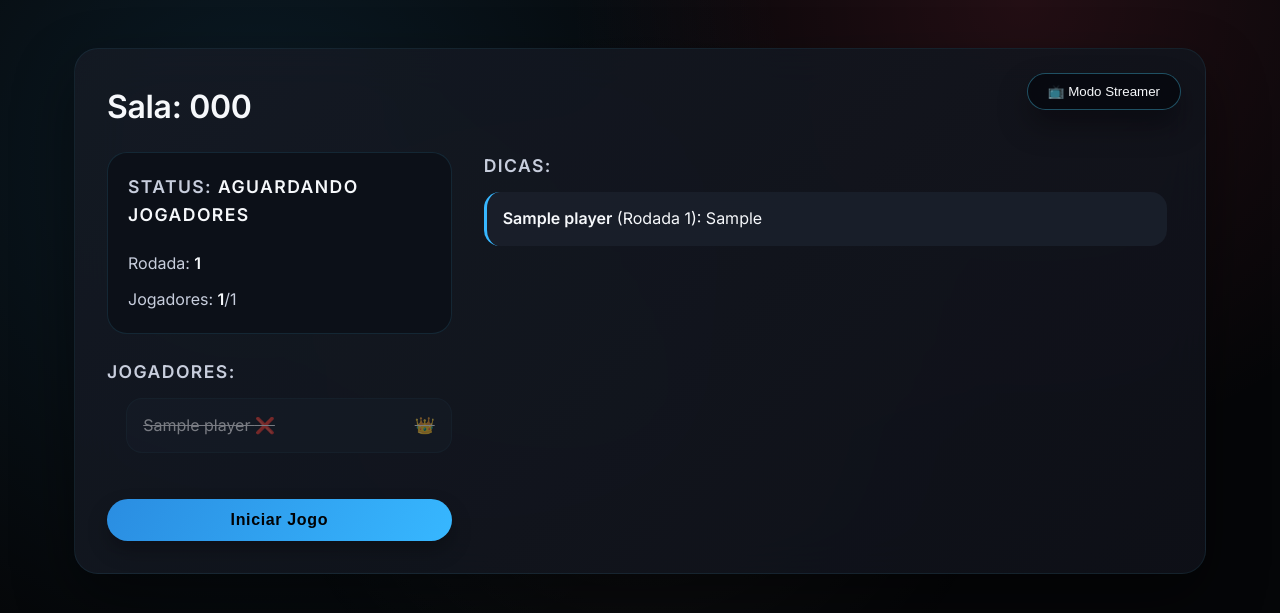
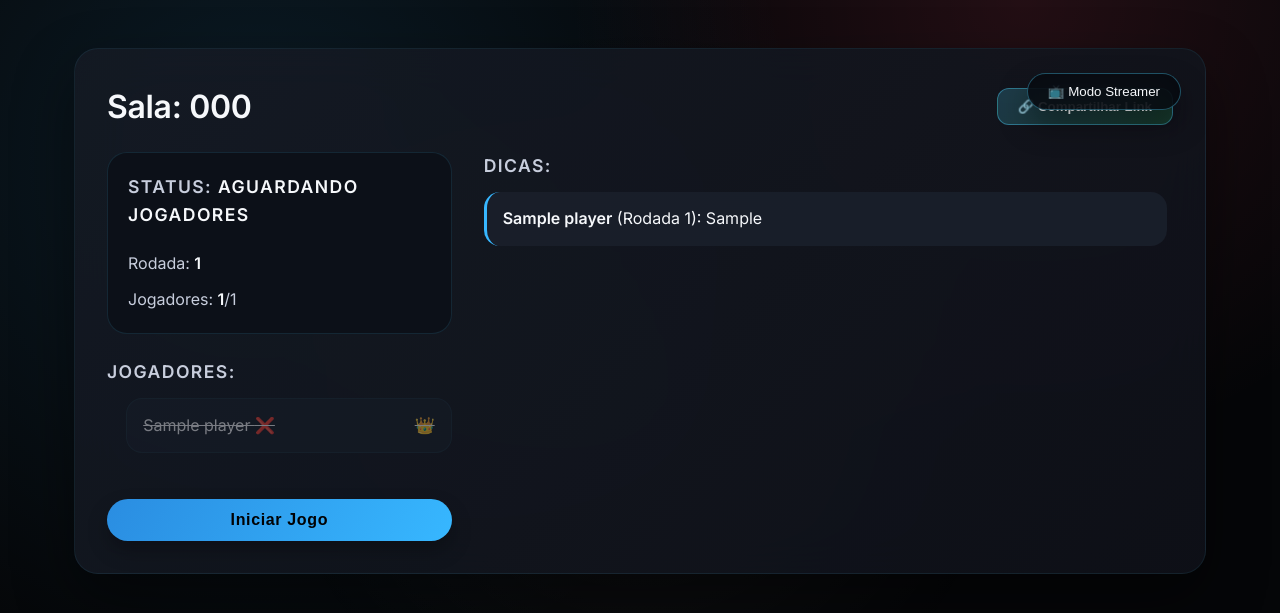
Before and after one commit to kstielfps/VATImposter, a Django app: template templates/game/room.html in a window 1280 px wide. Shown: the top 613 px of the page. Run offline with Django 4.2, Linux system fonts and the light colour scheme; the template is opened without the code that fills it: values that come from a table or form of the project are taken from there, others are empty; tables that the repository leaves empty hold one stand-in row (values such as "Sample post").

Commit message:
Add share link feature for easy room invites
- Add 'Share Link' button in room header (visible to all players)
- Button copies shareable URL to clipboard with room code pre-filled
- Join page now auto-fills room code from URL parameter (?code=ABC123)
- Auto-focuses name field when code is pre-filled
- Visual feedback (checkmark + color change) when link is copied
- Fallback for older browsers without clipboard API

```diff
--- a/templates/game/room.html
+++ b/templates/game/room.html
@@ -154,12 +154,60 @@
     .player-item > span:first-child {
         flex: 1;
     }
+
+    .room-header {
+        display: flex;
+        align-items: center;
+        justify-content: space-between;
+        gap: 16px;
+        flex-wrap: wrap;
+        margin-bottom: 20px;
+    }
+
+    .room-header h1 {
+        margin: 0;
+        flex: 1;
+        min-width: 200px;
+    }
+
+    .share-link-btn {
+        background: linear-gradient(135deg, rgba(77, 212, 255, 0.2), rgba(45, 211, 111, 0.2));
+        border: 1px solid rgba(77, 212, 255, 0.4);
+        color: var(--text-100);
+        padding: 10px 20px;
+        border-radius: 12px;
+        cursor: pointer;
+        font-weight: 600;
+        transition: all 0.2s ease;
+        display: flex;
+        align-items: center;
+        gap: 8px;
+        white-space: nowrap;
+    }
+
+    .share-link-btn:hover {
+        background: linear-gradient(135deg, rgba(77, 212, 255, 0.3), rgba(45, 211, 111, 0.3));
+        border-color: rgba(77, 212, 255, 0.6);
+        transform: translateY(-2px);
+    }
+
+    .share-link-btn.copied {
+        background: linear-gradient(135deg, rgba(45, 211, 111, 0.3), rgba(45, 211, 111, 0.2));
+        border-color: rgba(45, 211, 111, 0.6);
+    }
 </style>
 {% endblock %}
 
 {% block content %}
 <div class="card">
-    <h1>Sala: {{ game.code }}{% if is_spectator %}<span class="spectator-badge">👁️ ESPECTADOR</span>{% endif %}</h1>
+    <div class="room-header">
+        <h1>Sala: {{ game.code }}{% if is_spectator %}<span class="spectator-badge">👁️ ESPECTADOR</span>{% endif %}</h1>
+        {% if not is_spectator %}
+        <button id="share-link-btn" class="share-link-btn" title="Copiar link para compartilhar">
+            🔗 Compartilhar Link
+        </button>
+        {% endif %}
+    </div>
 
     {% if not player and not is_spectator %}
     <div class="error">
@@ -823,5 +871,47 @@
         }
     });
 }
+
+// Share Link button
+const shareLinkBtn = document.getElementById('share-link-btn');
+if (shareLinkBtn) {
+    shareLinkBtn.addEventListener('click', async () => {
+        const shareUrl = `${window.location.origin}/join/?code=${gameCode}`;
+
+        try {
+            if (navigator.clipboard && navigator.clipboard.writeText) {
+                await navigator.clipboard.writeText(shareUrl);
+                shareLinkBtn.textContent = '✅ Link Copiado!';
+                shareLinkBtn.classList.add('copied');
+
+                setTimeout(() => {
+                    shareLinkBtn.textContent = '🔗 Compartilhar Link';
+                    shareLinkBtn.classList.remove('copied');
+                }, 2000);
+            } else {
+                // Fallback for older browsers
+                const textArea = document.createElement('textarea');
+                textArea.value = shareUrl;
+                textArea.style.position = 'fixed';
+                textArea.style.left = '-999999px';
+                document.body.appendChild(textArea);
+                textArea.select();
+                document.execCommand('copy');
+                document.body.removeChild(textArea);
+
+                shareLinkBtn.textContent = '✅ Link Copiado!';
+                shareLinkBtn.classList.add('copied');
+
+                setTimeout(() => {
+                    shareLinkBtn.textContent = '🔗 Compartilhar Link';
+                    shareLinkBtn.classList.remove('copied');
+                }, 2000);
+            }
+        } catch (err) {
+            console.error('Erro ao copiar link:', err);
+            alert(`Link para compartilhar:\n${shareUrl}`);
+        }
+    });
+}
 </script>
 {% endblock %}
```
Also changed, not shown: templates/game/join.html (+9 -0 lines).
